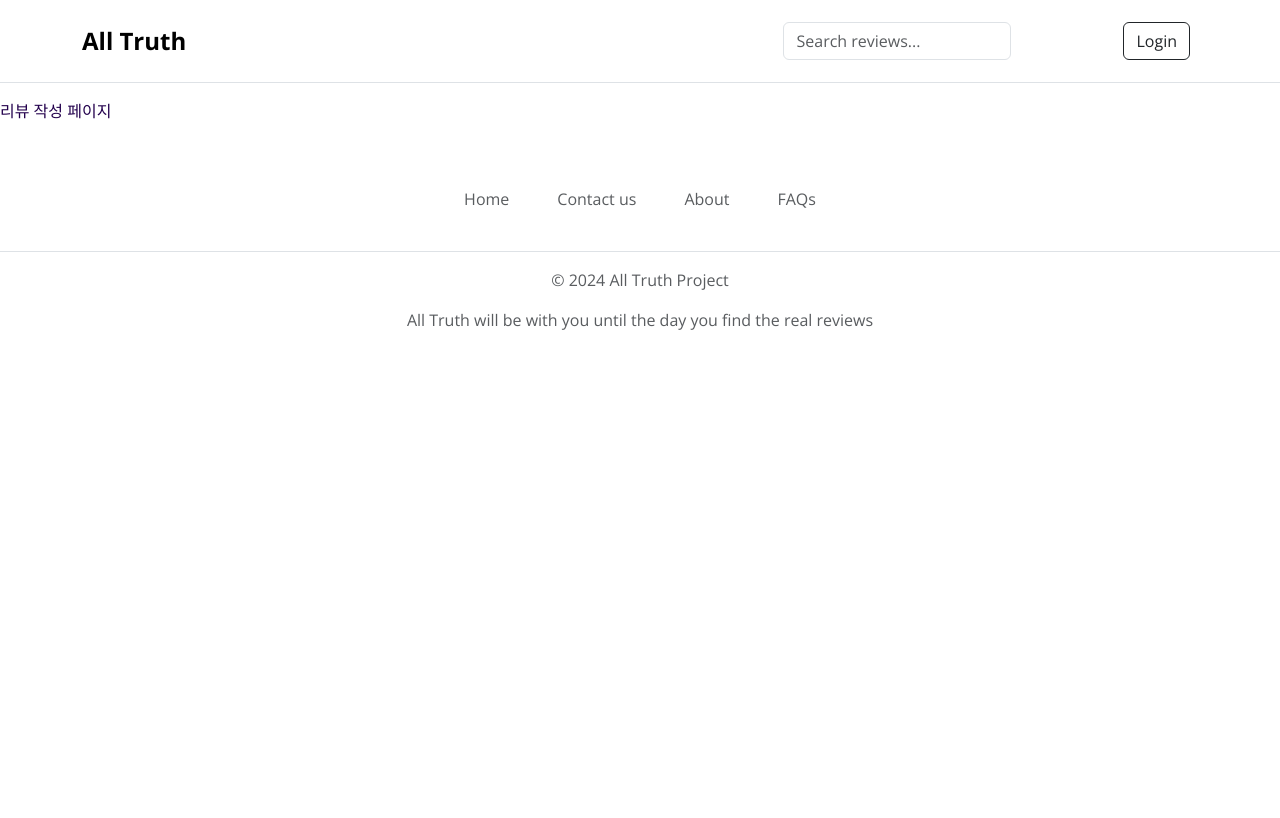
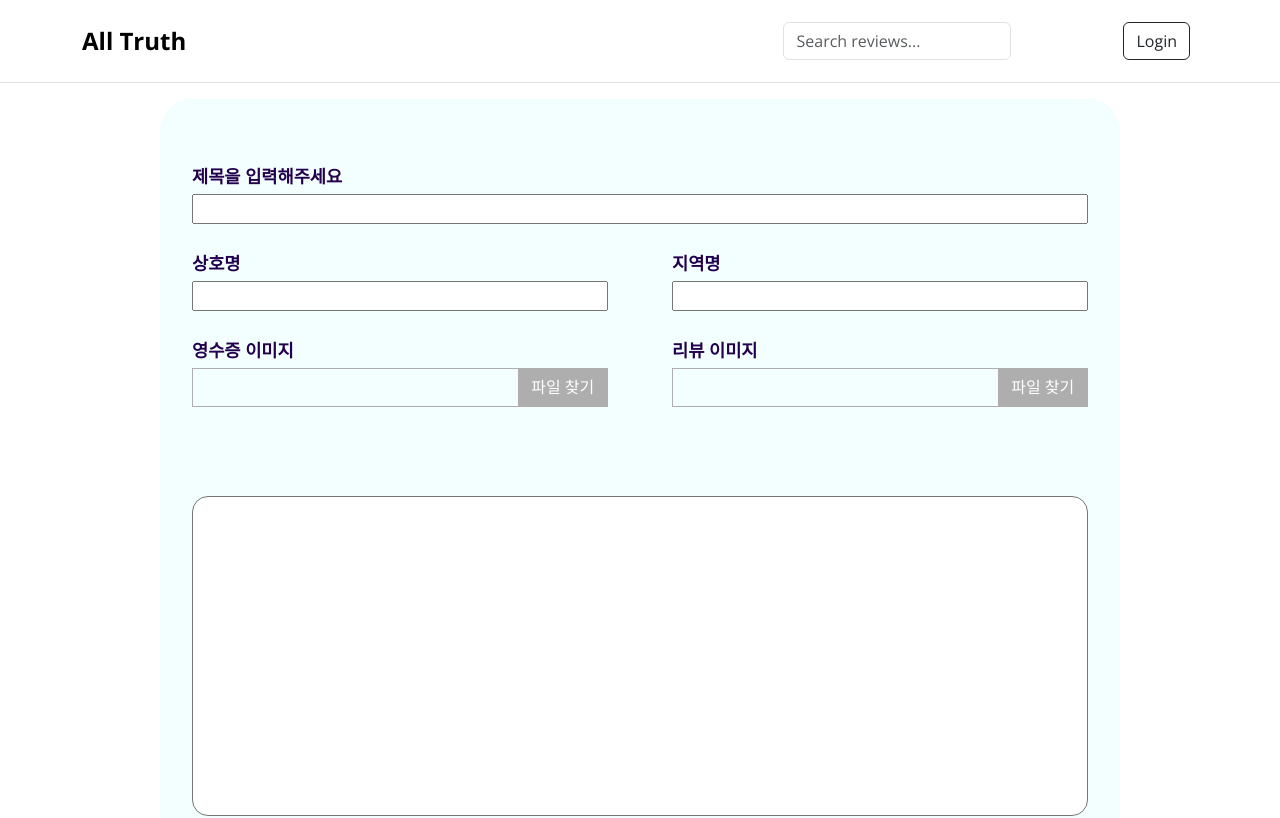
Before and after one commit to all-truth/all-truth, a Vue app in the folder front/vite-project/: page /write in a window 1280 px wide. Shown: the top 818 px of the page. Built offline with nearby package versions, Linux system fonts and the light colour scheme.

Commit message:
feat: 리뷰 작성 로직 구현

```diff
--- a/front/vite-project/src/views/Login.vue
+++ b/front/vite-project/src/views/Login.vue
@@ -204,5 +204,5 @@ export default {
 </script>
 
 <style>
-  @import '../assets/login.css'
+  @import '../assets/login.css';
 </style>
--- a/front/vite-project/src/views/comment/Comment.vue
+++ b/front/vite-project/src/views/comment/Comment.vue
@@ -33,8 +33,8 @@ export default {
       state.user = props.user;
     });
 
-    const remove = (commentId) => {
-      instance.delete(`/api/review/comment/${commentId}`).then(() => {
+    const remove = async (commentId) => {
+      await instance.delete(`/api/review/comment/${commentId}`).then(() => {
         window.alert('리뷰가 삭제되었습니다.');
         emit('comment-removed', commentId);
       }).catch((error) => {
--- a/front/vite-project/src/views/review/Review.vue
+++ b/front/vite-project/src/views/review/Review.vue
@@ -115,8 +115,9 @@ export default {
 
     // 댓글 삭제 반영
     const removeComment = (commentId) => {
-      state.comments = state.comments.filter(comment => comment.commentId != commentId);
+      state.comments = state.comments.filter(comment => comment.id !== commentId);
     }
+
 
     /**
      * 이전 페이지로 이동
--- a/front/vite-project/src/views/review/Write.vue
+++ b/front/vite-project/src/views/review/Write.vue
@@ -1,16 +1,251 @@
 <template>
-  <div>
-    리뷰 작성 페이지
+  <div class="container">
+    <form class="form" @submit.prevent="write">
+      <div class="form_text_group">
+        <label for="title">제목을 입력해주세요</label>
+        <input type="text" name="title" v-model="state.form.title" />
+      </div>
+
+      <!-- 상호명 지역명 -->
+      <div class="meta">
+        <div class="form_text_group">
+          <label for="title">상호명</label>
+          <input type="text" v-model="state.form.storeName" name="store" />
+        </div>
+
+        <div class="form_text_group">
+          <label for="title">지역명</label>
+          <input type="text" v-model="state.form.region" name="region" />
+        </div>
+      </div>
+
+      <!-- 영수증, 이미지들 -->
+      <div class="files">
+        <div class="files_content">
+          <label for="title">영수증 이미지</label>
+          <div class="files_content_input">
+            <p v-if="state.form.reviewImages.length !== 0">
+              <p v-for="(image, idx) in state.form.reviewImages" :key="idx">
+                {{ image.name }}
+              </p>
+            </p>
+            <p v-else></p>
+
+            <button type="button" @click="receiptButton">파일 찾기</button>
+            <input type="file" multiple accept="image/*" class="form_file" @change="reviewImagesChange" ref="receiptImageInput" />
+          </div>
+        </div>
+        <div class="files_content">
+          <label for="title">리뷰 이미지</label>
+          <div class="files_content_input">
+            <p v-if="state.form.receiptImage !== null">
+              {{ state.form.receiptImage.name }}
+            </p>
+            <p v-else></p>
+            <button type="button" @click="reviewButton">파일 찾기</button>
+            <input type="file" accept="image/*" class="form_file" @change="receiptImageChange" ref="reviewImageInput" />
+          </div>
+        </div>
+      </div>
+
+      <!-- 리뷰 내용 -->
+      <textarea name="content" maxlength="500" v-model="state.form.content"></textarea>
+
+      <button class="form_submit_btn" type="submit">작성하기</button>
+    </form>
   </div>
 </template>
+<script>
+import { reactive, ref } from 'vue';
+import instance from '../../api/axios';
+import router from '../../router/index'
 
-<script>
 export default {
   name: 'Write',
+  setup() {
+    const state = reactive({
+      form: {
+        title: "",
+        storeName: "",
+        region: "",
+        reviewImages: [],
+        receiptImage: null,
+        content: "",
+      }
+    });
 
+    const receiptImageInput = ref(null);
+    const reviewImageInput = ref(null);
+
+    const receiptButton = () => {
+      receiptImageInput.value.click();
+    }
+
+    const reviewButton = () => {
+      reviewImageInput.value.click();
+    }
+
+    const reviewImagesChange = (event) => {
+      state.form.reviewImages = Array.from(event.target.files);
+      console.log(state.form.reviewImages);
+    };
+
+    const receiptImageChange = (event) => {
+      state.form.receiptImage = event.target.files[0];
+    };
+
+    const write = async () => {
+      // FormData 인스턴스 생성
+      const formData = new FormData();
+
+      formData.append('reviewReq', new Blob([JSON.stringify({
+        title: state.form.title,
+        storeName: state.form.storeName,
+        region: state.form.region,
+        content: state.form.content,
+      })], {
+        type: "application/json"
+      }));
+
+      // 리뷰 이미지 파일 추가
+      state.form.reviewImages.forEach((file) => {
+        formData.append('images', file);
+      });
+
+      // 영수증 이미지 파일 추가
+      if(state.form.receiptImage) {
+        formData.append('receiptImage', state.form.receiptImage);
+      }
+
+      try {
+        instance.post('/api/review', formData, {
+          headers: {
+            'ContentType': 'multipart/form-data'
+          }
+        });
+
+        window.alert("리뷰가 작성되었습니다.");
+        router.push({ path: '/' });
+
+      } catch (error) {
+        console.error("리뷰 작성에 실패했습니다. ", error);
+        alert("리뷰 작성에 실패했습니다.");
+      }
+    }
+
+    return {
+      state,
+      receiptButton,
+      reviewButton,
+      receiptImageInput,
+      reviewImageInput,
+      reviewImagesChange,
+      receiptImageChange,
+      write,
+    }
+  }
 }
 </script>
 
 <style scoped>
+.container {
+  margin: 0 auto;
+}
 
+.form {
+  display: flex;
+  border-radius: 2rem;
+  background-color: rgb(243, 254, 254);
+  flex-direction: column;
+  padding: 4rem 2rem;
+  gap: 1.6rem;
+  width: 100%;
+  max-width: 960px;
+  min-width: 400px;
+  margin: 0 auto;
+}
+
+.form > textarea {
+  resize: none;
+  height: 20rem;
+  border-radius: 1rem;
+}
+
+.form > input[type='text'] {
+  margin-bottom: 1rem;
+}
+
+.form > button {
+  background-color: white;
+}
+.form_text_group {
+  display: flex;
+  flex-direction: column;
+  gap: 0.3rem;
+  flex-basis: 50%;
+}
+
+.form_text_group label {
+  font-size: 1.1rem;
+  font-weight: bold;
+}
+
+.form_text_group > input {
+  width: 100%;
+}
+
+.meta {
+  display: flex;
+  /* 세로 사이 간격 */
+  gap: 4rem;
+}
+
+.files {
+  display: flex;
+  width: 100%;
+  /* 세로 사이 간격 */
+  gap: 4rem;
+}
+
+.files_content {
+  display: flex;
+  flex-direction: column;
+  gap: 0.3rem;
+  flex-basis: 50%;
+  margin-bottom: 4rem;
+}
+
+.files_content label {
+  font-size: 1.1rem;
+  font-weight: bold;
+}
+
+.files_content_input {
+  display: flex;
+  align-items: center;
+  border: 1px solid rgb(174, 174, 174);
+}
+.files_content_input > p {
+  flex-grow: 1;
+  margin: 0;
+}
+
+.files_content_input > button {
+  border: none;
+  background-color: rgb(174, 174, 174);
+  color: white;
+  padding: 0.4rem 0.8rem;
+}
+
+.form_file {
+  display: none;
+}
+
+.form_submit_btn {
+  align-self: end;
+  font-size: 1.4rem;
+  border: none;
+  border-radius: 2rem;
+  padding: 0.5rem 1rem;
+}
 </style>
```
